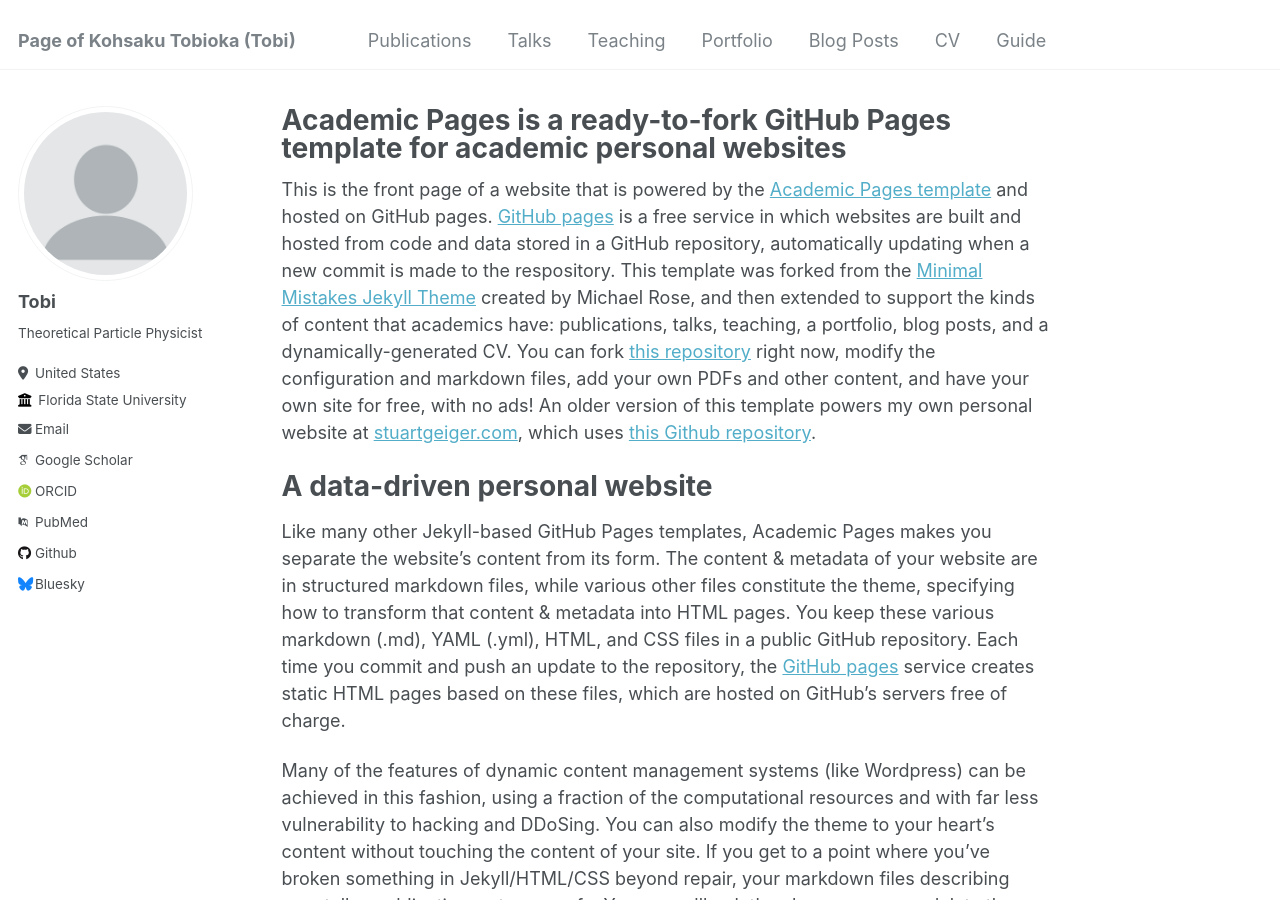
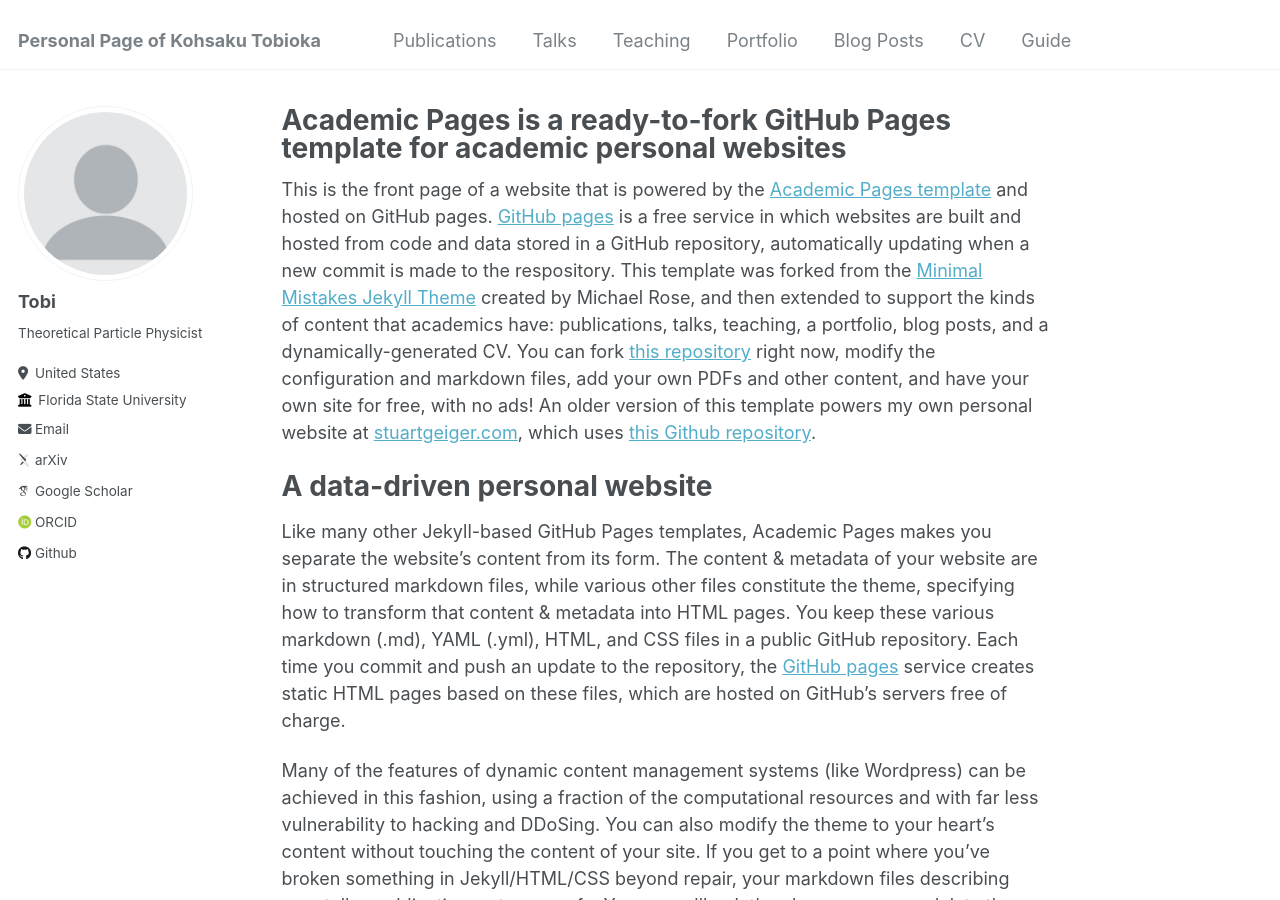
Before and after one commit to Kohsaku-Tobioka/Kohsaku-Tobioka.github.io, a Jekyll site: the page built from _pages/about.md, in a window 1280 px wide and 900 px high. Built offline with Jekyll 4.4.1, drawn with Linux system fonts in a browser that asks for light colours; some web fonts are replaced; part of the change alters nothing that is shown.

```diff
--- a/_config.yml
+++ b/_config.yml
@@ -8,7 +8,7 @@
 
 # Basic Site Settings
 locale                   : "en-US"
-title                    : "Page of Kohsaku Tobioka (Tobi)"
+title                    : "Personal Page of Kohsaku Tobioka"
 title_separator          : "-"
 name                     : &name "Kohsaku Tobioka"
 description              : &description "Theoretical Particle Physicist"
@@ -31,12 +31,9 @@ author:
   email            : "ktobioka@fsu.edu"
 
   # Academic websites
-  arxiv            : # URL - Update with the correct link to your profile
-  googlescholar    : "https://scholar.google.com/citations?user=PS_CX0AAAAAJ"
-  impactstory      : # URL
-  orcid            : "http://orcid.org/yourorcidurl"
-  pubmed           : "https://www.ncbi.nlm.nih.gov/pubmed/?term=john+snow"
-  researchgate     : # URL
+  arxiv            : "https://arxiv.org/search/hep-ph?searchtype=author&query=Tobioka,+K"
+  googlescholar    : "https://scholar.google.com/citations?user=X7Bi0o8AAAAJ&hl=en"
+  orcid            : "https://orcid.org/0000-0003-2540-9649"
 
   # Repositories and software development
   bitbucket        : # Username - Update with your username on the site
@@ -47,7 +44,7 @@ author:
   stackoverflow    : # User number or user number and name (i.e., use "1" or "1/jeff-atwood")
 
   # Social media
-  bluesky          : "bsky.app" # Replace this with you Bluesky username
+  bluesky          : # Replace this with you Bluesky username
   facebook         : # Username
   flickr           : # Username
   foursquare       : # Username
```
